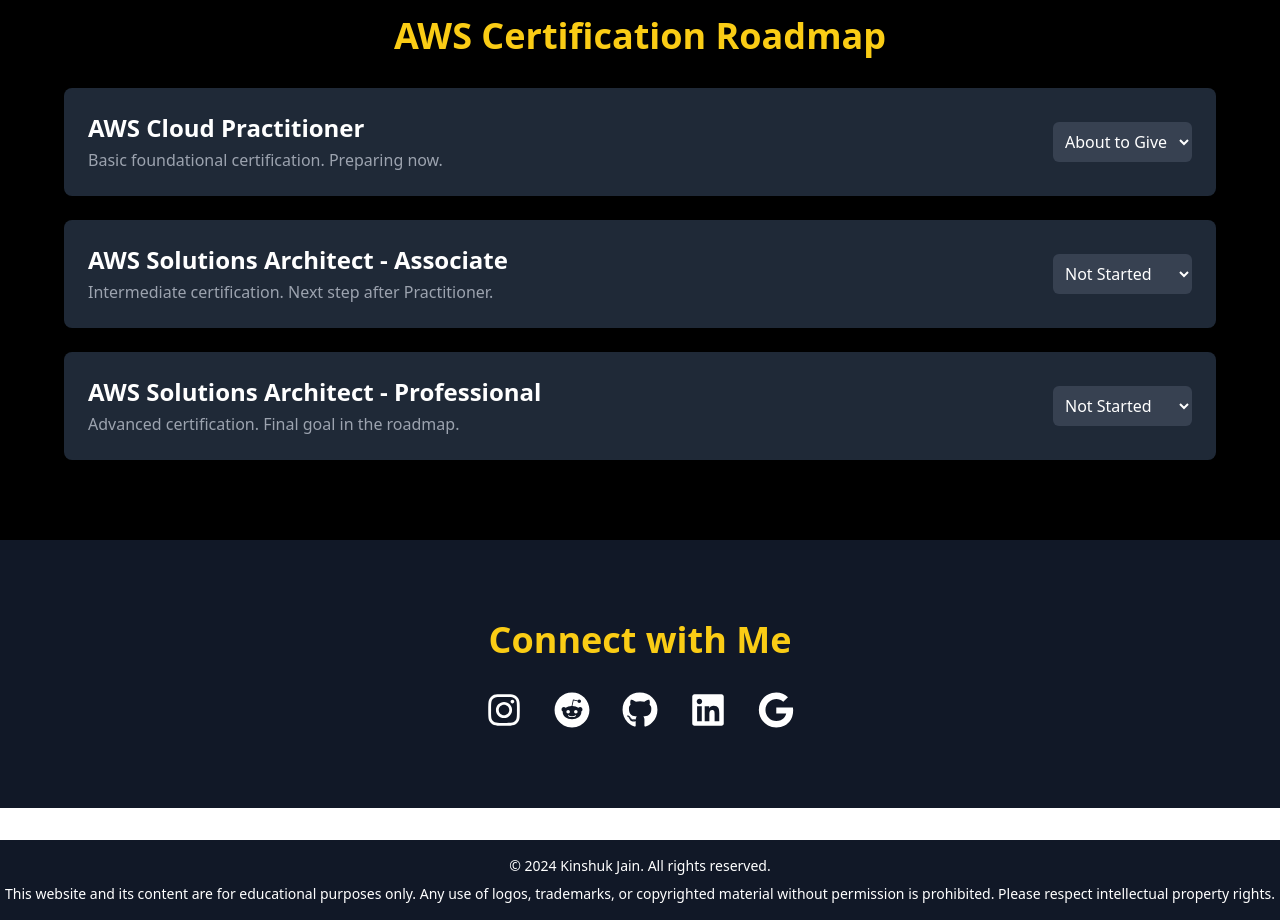
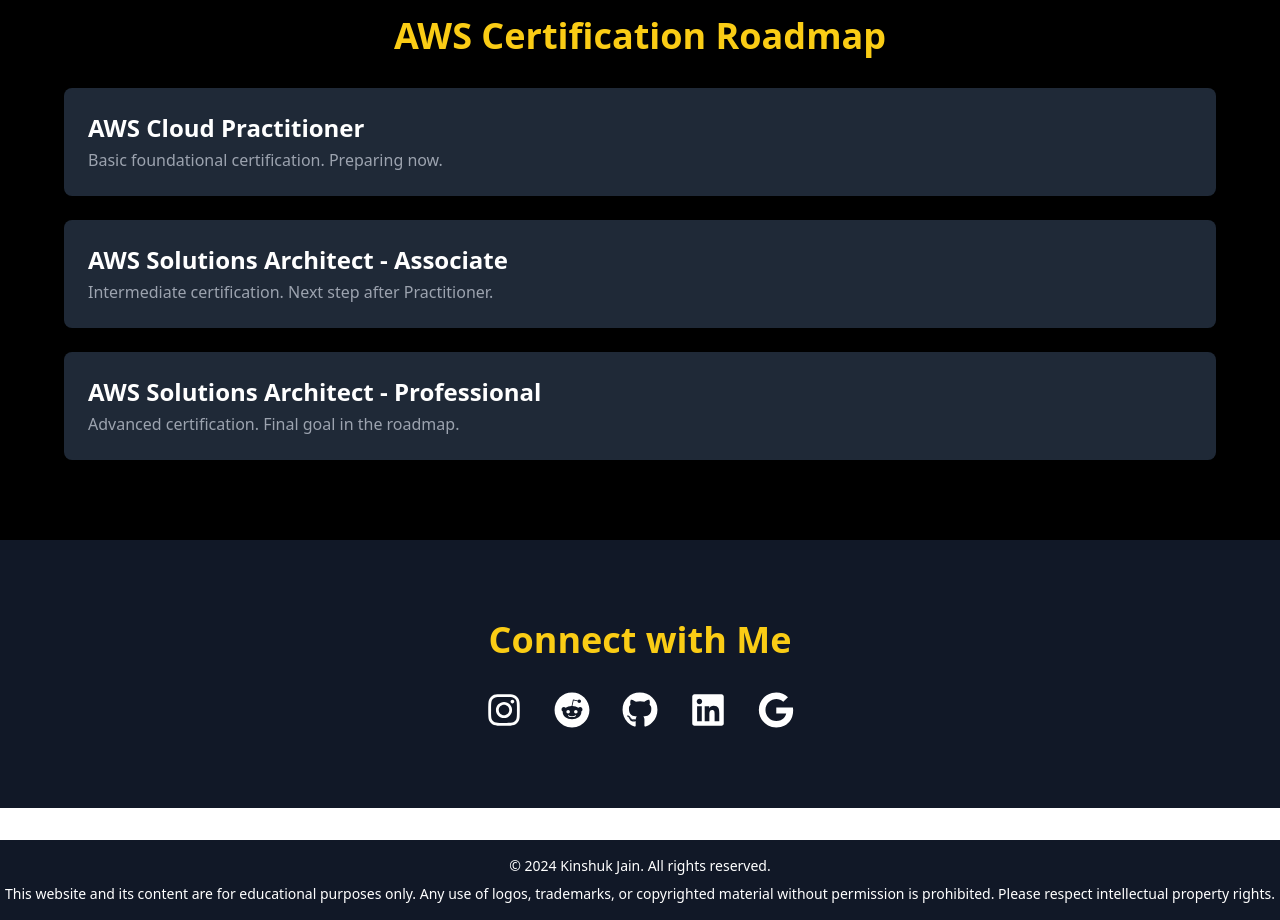
Before and after one commit to SecondMikasa/Portfoliowebsite-, a React (Vite) app in the folder my-project/: page / in a window 1280 px wide. Shown: the part 1820-2740 px from the top of the page. Built offline with nearby package versions, Linux system fonts and the light colour scheme.

Commit message:
some fucntional changes

```diff
--- a/my-project/src/components/Maincontent.jsx
+++ b/my-project/src/components/Maincontent.jsx
@@ -1,18 +1,10 @@
 import React from 'react';
-import { useState } from 'react';
 import profileImage from "../assets/contentsep.webp";
 import { FaInstagram, FaReddit, FaGithub, FaLinkedin, FaGoogle } from 'react-icons/fa';
 
 function Maincontent() {
     // State to manage dropdown selection for each exam
-  const [examStatus, setExamStatus] = useState({
-    cloudPractitioner: "About to Give",
-    solutionsArchitect: "Not Started",
-    professionalArchitect: "Not Started",
-  });
 
-  // Options for dropdown
-  const statusOptions = ["Not Started", "About to Give", "Given", "Cleared"];
 
   return (
     <>
@@ -118,8 +110,8 @@
           </div>
         </section>
 
-        {/* AWS Certification Roadmap */}
-        <section className="py-20 px-6 bg-black text-white animate-fadeInUp">
+                {/* AWS Certification Roadmap */}
+                <section className="py-20 px-6 bg-black text-white animate-fadeInUp">
           <div className="max-w-6xl mx-auto">
             <h2 className="text-3xl sm:text-4xl font-bold mb-8 text-center text-yellow-400">
               AWS Certification Roadmap
@@ -151,22 +143,6 @@
                     <h3 className="text-2xl font-semibold">{exam.title}</h3>
                     <p className="text-gray-400 mt-1">{exam.description}</p>
                   </div>
-                  <select
-                    value={examStatus[exam.key]}
-                    onChange={(e) =>
-                      setExamStatus({
-                        ...examStatus,
-                        [exam.key]: e.target.value,
-                      })
-                    }
-                    className="mt-4 md:mt-0 p-2 bg-gray-700 text-white rounded-md focus:outline-none "
-                  >
-                    {statusOptions.map((status) => (
-                      <option key={status} value={status}>
-                        {status}
-                      </option>
-                    ))}
-                  </select>
                 </div>
               ))}
             </div>
```
